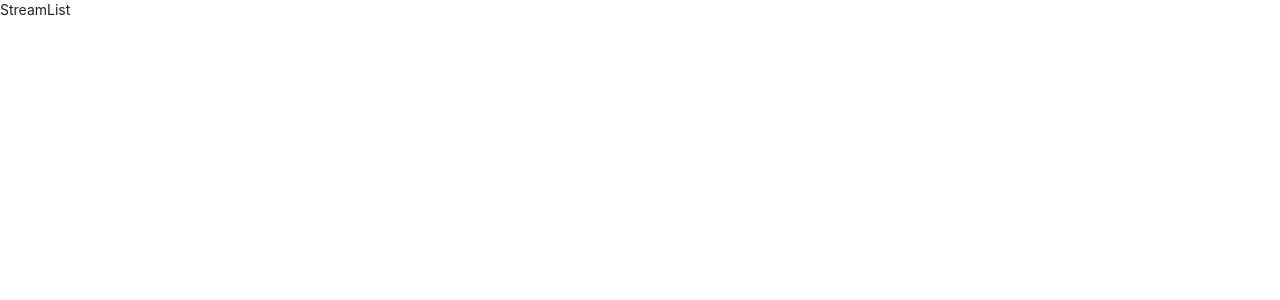
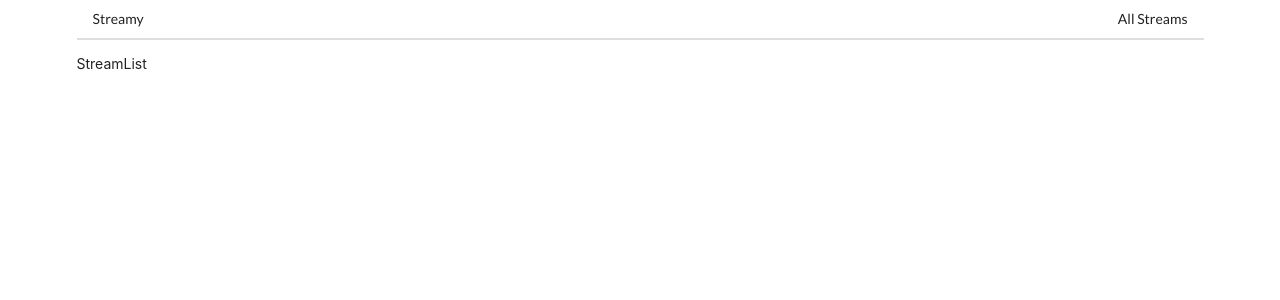
Before and after one commit to nanofaroque/coding_react, a React (Create React App) app in the folder client/: page / in a window 1280 px wide. Shown: the top 300 px of the page. Built offline with nearby package versions, Linux system fonts and the light colour scheme.

Commit message:
adding a basic header

```diff
--- a/client/src/components/App.js
+++ b/client/src/components/App.js
@@ -5,22 +5,22 @@
 import StreamDelete from "./streams/StreamDelete";
 import StreamList from "./streams/StreamList";
 import StreamShow from "./streams/StreamShow";
+import Header from "./Header";
 
 function App() {
     return (
-        <div className="App">
+        <div className="ui container">
             <BrowserRouter>
                 <div>
+                    <Header/>
                     <Route path="/" exact component={StreamList}/>
                     <Route path="/streams/new" exact component={StreamCreate}/>
                     <Route path="/streams/edit" exact component={StreamEdit}/>
                     <Route path="/streams/delete" exact component={StreamDelete}/>
                     <Route path="/streams/show" exact component={StreamShow}/>
                 </div>
-
             </BrowserRouter>
         </div>
     );
 }
-
 export default App;
--- /dev/null
+++ b/client/src/components/Header.js
@@ -0,0 +1,19 @@
+import React from "react";
+import {Link} from "react-router-dom";
+const Header = ()=>{
+    return (
+        <div className="ui secondary pointing menu">
+            <Link to="/" className="item">
+                Streamy
+            </Link>
+            <div className="right menu">
+                <Link to="/" className="item">
+                    All Streams
+                </Link>
+
+            </div>
+        </div>
+    )
+}
+
+export default Header;
```
